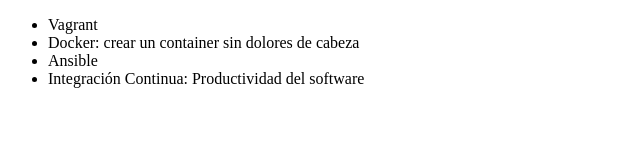
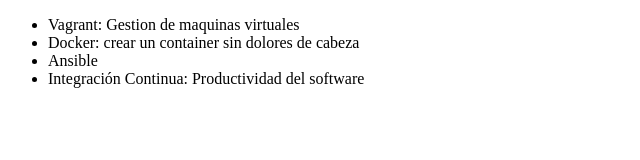
Before and after one commit to user135790/ejemplo-git, a plain HTML site: page index.html in a window 1280 px wide. Shown: the whole page, without its empty margins (0-640 px from the left). Drawn offline with Linux system fonts and the light colour scheme.

Commit message:
editando curso vagrant

```diff
--- a/index.html
+++ b/index.html
@@ -6,7 +6,7 @@
 </head>
 <body>
      <ul>
-         <li> Vagrant </li>
+         <li> Vagrant: Gestion de maquinas virtuales </li>
          <li> Docker: crear un container sin dolores de cabeza </li>
          <li> Ansible </li>
          <li> Integración Continua: Productividad del software </li>
```
